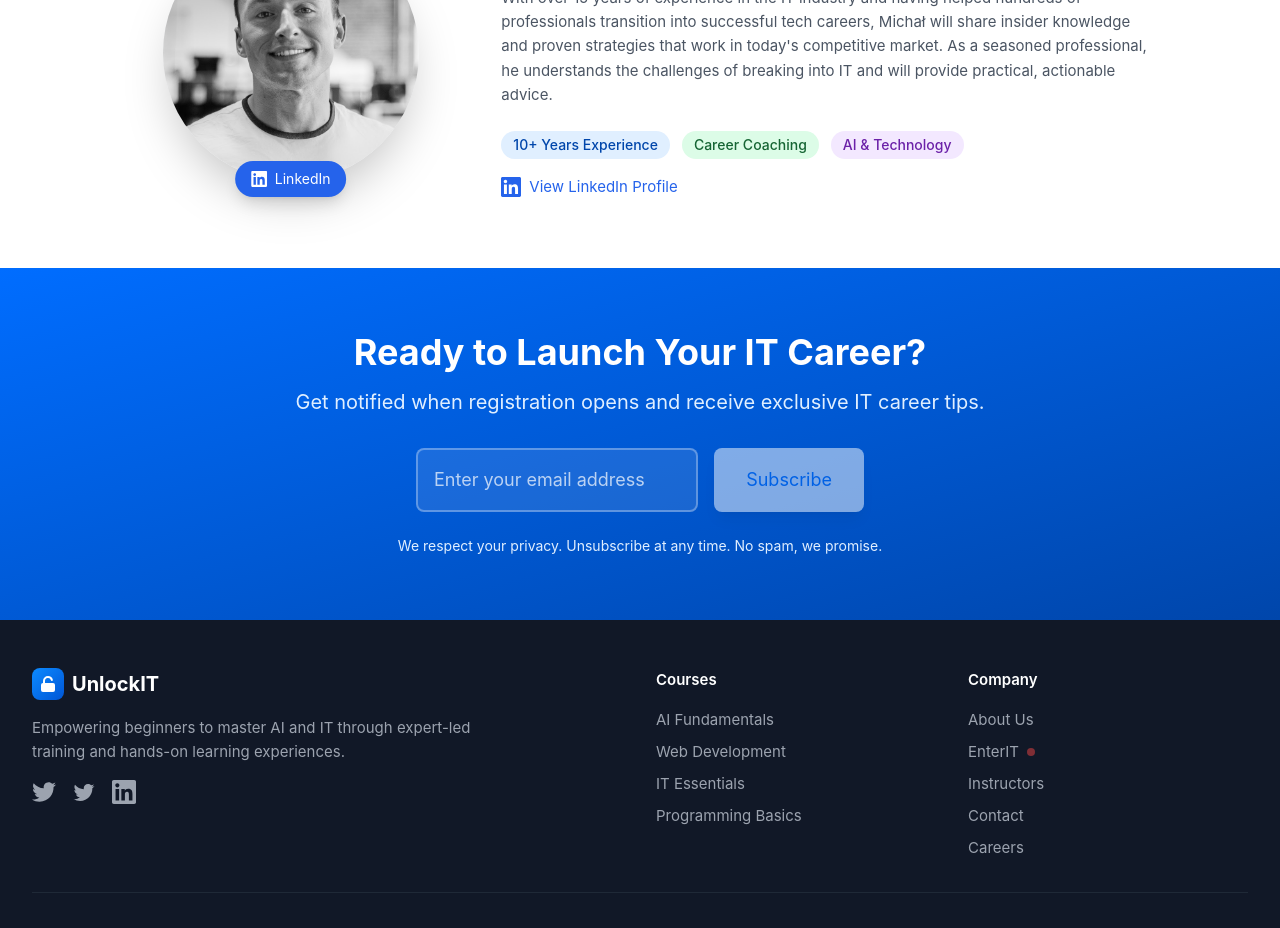
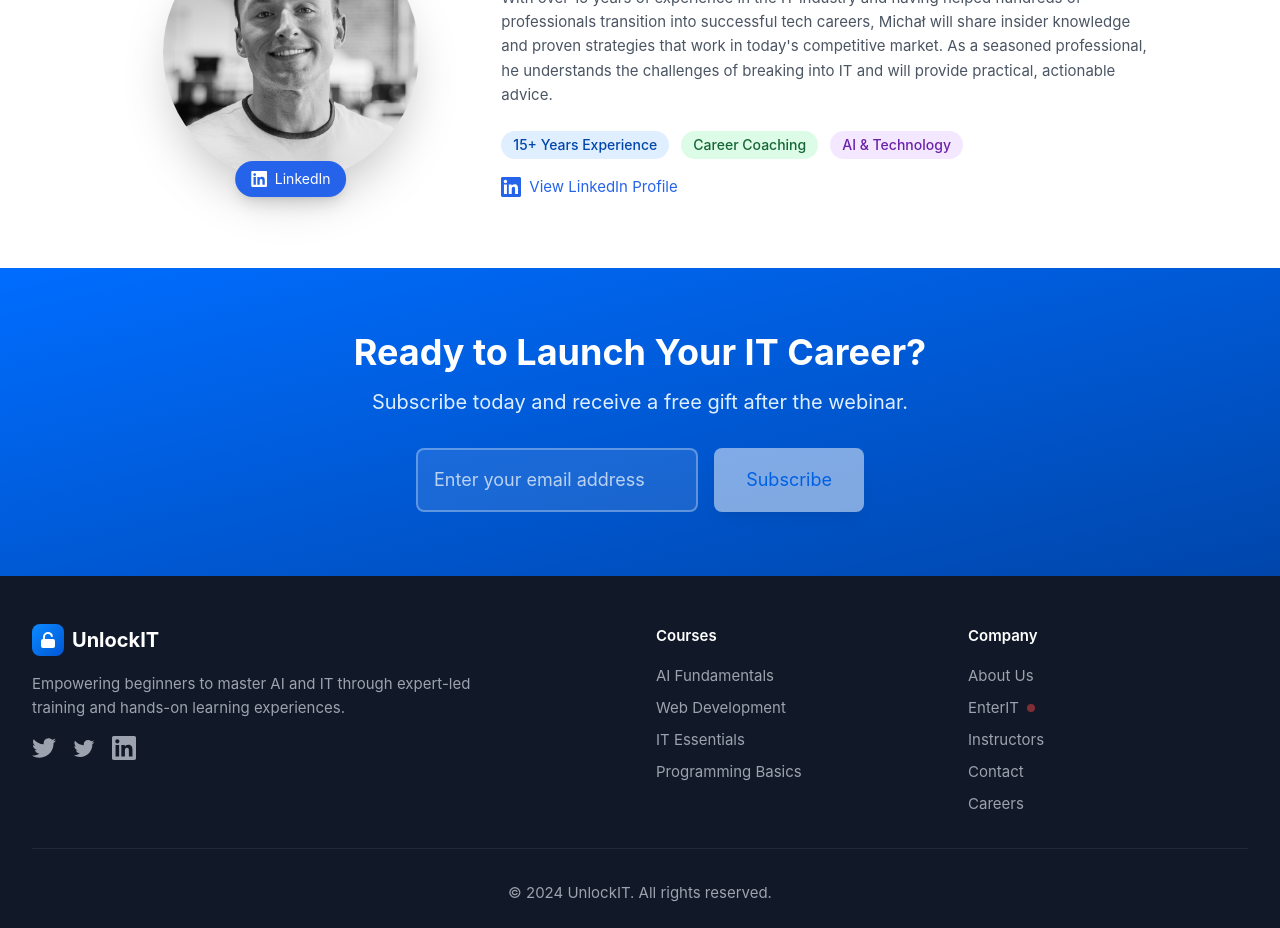
Before and after one commit to unlockit-lab/webpage, a Vue app: page /enterit in a window 1280 px wide. Shown: the part 2060-2988 px from the top of the page. Built offline with nearby package versions, Linux system fonts and the light colour scheme.

Commit message:
minor changes

```diff
--- a/src/locales/en.json
+++ b/src/locales/en.json
@@ -137,20 +137,19 @@
       "name": "Michał Wroński",
       "role": "Senior IT Career Coach & UnlockIT Founder",
       "bio": "With over 15 years of experience in the IT industry and having helped hundreds of professionals transition into successful tech careers, Michał will share insider knowledge and proven strategies that work in today's competitive market. As a seasoned professional, he understands the challenges of breaking into IT and will provide practical, actionable advice.",
-      "experience": "10+ Years Experience",
+      "experience": "15+ Years Experience",
       "expertise1": "Career Coaching",
       "expertise2": "AI & Technology",
       "viewProfile": "View LinkedIn Profile"
     },
     "finalCta": {
       "title": "Ready to Launch Your IT Career?",
-      "subtitle": "Get notified when registration opens and receive exclusive IT career tips.",
+      "subtitle": "Subscribe today and receive a free gift after the webinar.",
       "emailPlaceholder": "Enter your email address",
       "subscribeButton": "Subscribe",
       "subscribingButton": "Subscribing...",
-      "successMessage": "Thanks for subscribing! You'll be the first to know when registration opens.",
-      "errorMessage": "Something went wrong. Please try again.",
-      "privacyNote": "We respect your privacy. Unsubscribe at any time. No spam, we promise."
+      "successMessage": "Thanks for subscribing! We'll keep you posted.",
+      "errorMessage": "Something went wrong. Please try again."
     }
   }
 }
--- a/src/locales/pl.json
+++ b/src/locales/pl.json
@@ -137,20 +137,19 @@
       "name": "Michał Wroński",
       "role": "Senior Coach Kariery IT i Założyciel UnlockIT",
       "bio": "Z ponad 15-letnim doświadczeniem w branży IT i po pomocy setkom profesjonalistów w przejściu do udanych karier technologicznych, Michał podzieli się wiedzą z pierwszej ręki i sprawdzonymi strategiami, które działają na dzisiejszym konkurencyjnym rynku. Jako doświadczony profesjonalista, rozumie wyzwania związane z wejściem do branży IT i zapewni praktyczne, wykonalne porady.",
-      "experience": "Ponad 10 Lat Doświadczenia",
+      "experience": "Ponad 15 Lat Doświadczenia",
       "expertise1": "Coaching Kariery",
       "expertise2": "AI i Technologia",
       "viewProfile": "Zobacz Profil LinkedIn"
     },
     "finalCta": {
       "title": "Gotowy na Rozpoczęcie Kariery w IT?",
-      "subtitle": "Otrzymaj powiadomienie o otwarciu rejestracji i ekskluzywne porady dotyczące kariery w IT.",
+      "subtitle": "Zapisz się na już dziś i otrzymaj prezent po webinarze.",
       "emailPlaceholder": "Wprowadź swój adres e-mail",
       "subscribeButton": "Zapisz się",
       "subscribingButton": "Zapisywanie...",
-      "successMessage": "Dziękujemy za zapisanie się! Będziesz pierwszy/a do znać o otwarciu rejestracji.",
-      "errorMessage": "Coś poszło nie tak. Spróbuj ponownie.",
-      "privacyNote": "Szanujemy Twoją prywatność. Możesz się wypisać w każdej chwili. Bez spamu, obiecujemy."
+      "successMessage": "Dziękujemy za zapisanie się! Będziesz informować Cię na bieżąco.",
+      "errorMessage": "Coś poszło nie tak. Spróbuj ponownie."
     }
   }
 }
--- a/src/views/EnterIT.vue
+++ b/src/views/EnterIT.vue
@@ -569,10 +569,6 @@
             </div>
           </div>
         </div>
-
-        <p class="text-sm text-primary-100 mt-6">
-          {{ $t('enterit.finalCta.privacyNote') }}
-        </p>
       </div>
     </section>
   </div>
```
